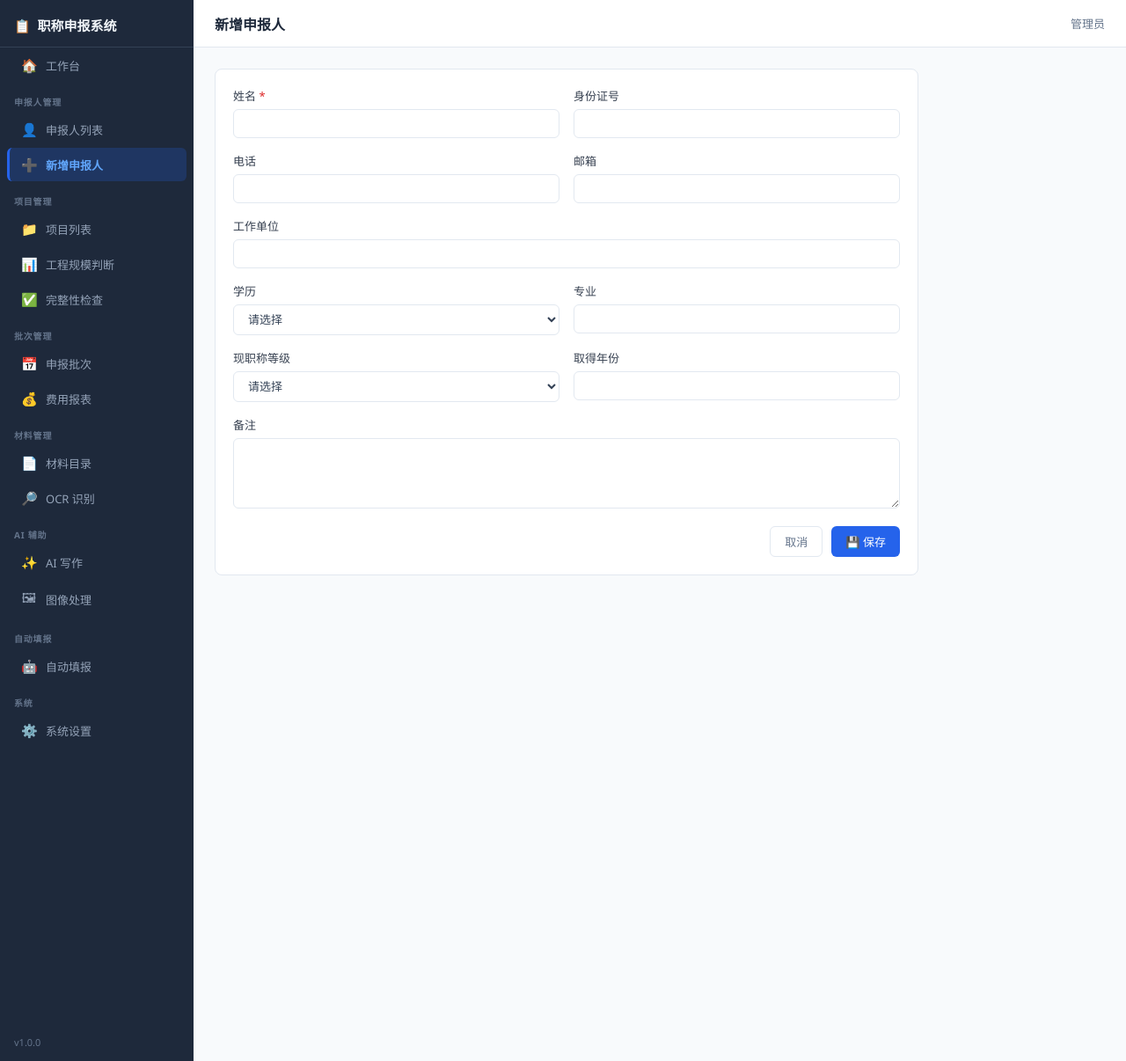
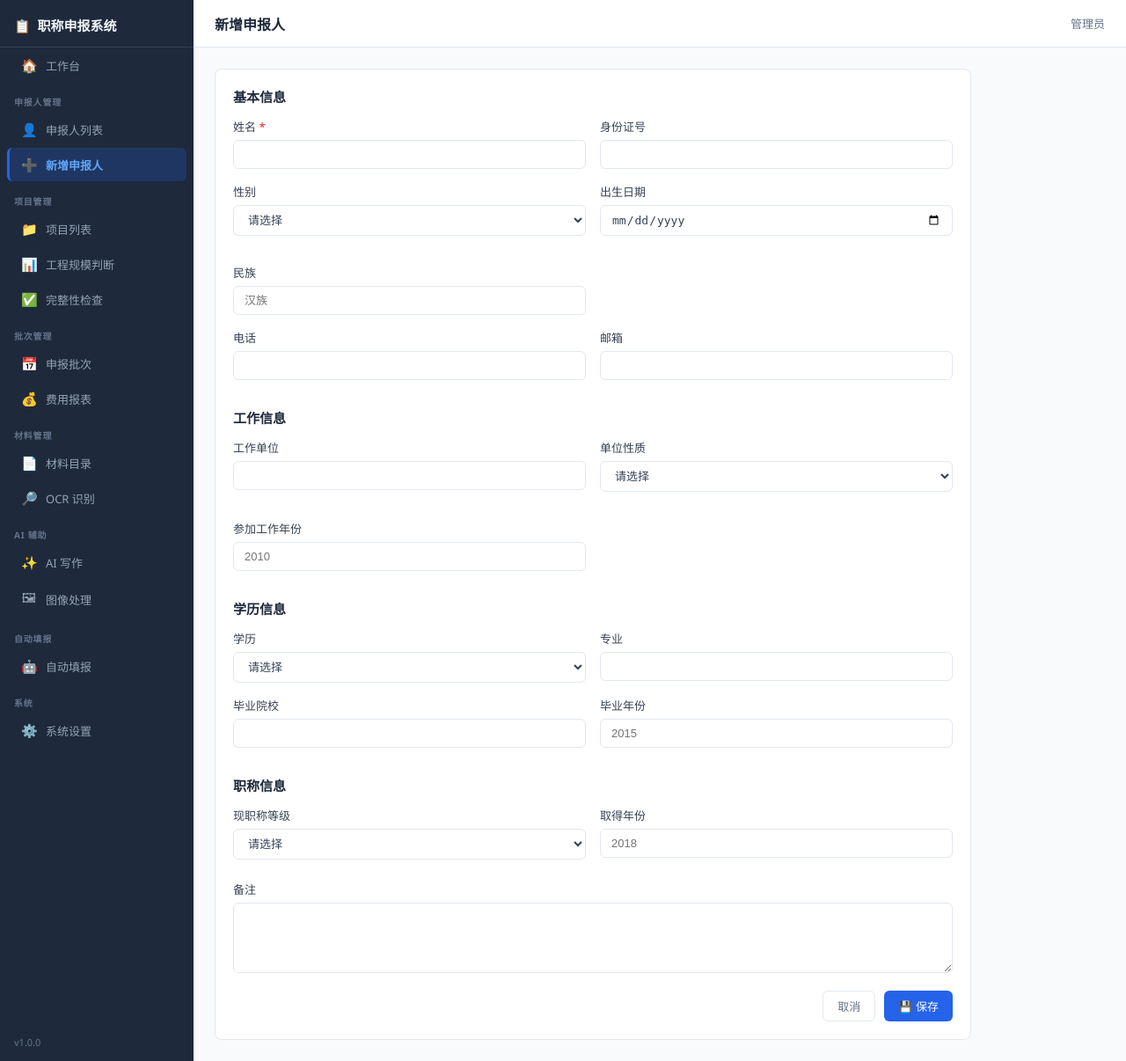
Before and after one commit to dadalaozong/Engineer, a Flask app: page /applicants/new in a window 1280 px wide. Shown: the whole page at 88% size. Run offline with Flask 3, Linux system fonts and the light colour scheme.

Commit message:
Fix form fields and add detail navigation links
- Update applicants/form.html with all missing fields (gender, birth_date,
  ethnicity, school, graduation_year, work_unit_type, work_start_year)
- Add "详情" link to applicants list page and OCR modal new row
- Fix OCR modal to save birth_date/gender as proper fields (not in notes)
- Fix projects/_form_data() to use apply_level/specialty/folder_path
- Add specialty dropdown to projects/form.html

Co-Authored-By: Claude Sonnet 4.6 <noreply@anthropic.com>
Claude-Session: https://claude.ai/code/session_01K55uSma4Qsr7j5UaJsyXnX

```diff
--- a/职称申报系统/routes/projects.py
+++ b/职称申报系统/routes/projects.py
@@ -11,11 +11,13 @@ def _form_data():
         batch_id=request.form.get("batch_id", ""),
         industry=request.form.get("industry", ""),
         committee=request.form.get("committee", ""),
-        level=request.form.get("level", ""),
+        apply_level=request.form.get("apply_level", ""),
+        specialty=request.form.get("specialty", ""),
         project_name=request.form.get("project_name", ""),
         project_type=request.form.get("project_type", ""),
         scale=request.form.get("scale", ""),
         role=request.form.get("role", ""),
+        folder_path=request.form.get("folder_path", ""),
         status=request.form.get("status", ""),
         notes=request.form.get("notes", ""),
     )
--- a/职称申报系统/templates/applicants/form.html
+++ b/职称申报系统/templates/applicants/form.html
@@ -7,8 +7,10 @@
 {% set v = applicant or {} %}
 {% set action = url_for('applicants.update', aid=v.get('id')) if is_edit else url_for('applicants.create') %}
 
-<div class="card" style="max-width:800px">
+<div class="card" style="max-width:860px">
   <form method="post" action="{{ action }}">
+
+    <div class="section-title">基本信息</div>
     <div class="form-row">
       <div class="form-group">
         <label class="form-label">姓名 <span style="color:#dc2626">*</span></label>
@@ -21,6 +23,25 @@
     </div>
     <div class="form-row">
       <div class="form-group">
+        <label class="form-label">性别</label>
+        <select class="form-control" name="gender">
+          <option value="">请选择</option>
+          {% for g in ['男','女'] %}
+          <option value="{{ g }}" {{ 'selected' if v.get('gender') == g }}>{{ g }}</option>
+          {% endfor %}
+        </select>
+      </div>
+      <div class="form-group">
+        <label class="form-label">出生日期</label>
+        <input class="form-control" name="birth_date" type="date" value="{{ v.get('birth_date','') }}">
+      </div>
+      <div class="form-group">
+        <label class="form-label">民族</label>
+        <input class="form-control" name="ethnicity" value="{{ v.get('ethnicity','') }}" placeholder="汉族">
+      </div>
+    </div>
+    <div class="form-row">
+      <div class="form-group">
         <label class="form-label">电话</label>
         <input class="form-control" name="phone" value="{{ v.get('phone','') }}">
       </div>
@@ -29,10 +50,29 @@
         <input class="form-control" name="email" type="email" value="{{ v.get('email','') }}">
       </div>
     </div>
-    <div class="form-group">
-      <label class="form-label">工作单位</label>
-      <input class="form-control" name="work_unit" value="{{ v.get('work_unit','') }}">
+
+    <div class="section-title" style="margin-top:16px">工作信息</div>
+    <div class="form-row">
+      <div class="form-group" style="flex:2">
+        <label class="form-label">工作单位</label>
+        <input class="form-control" name="work_unit" value="{{ v.get('work_unit','') }}">
+      </div>
+      <div class="form-group">
+        <label class="form-label">单位性质</label>
+        <select class="form-control" name="work_unit_type">
+          <option value="">请选择</option>
+          {% for t in ['国有企业','私营企业','事业单位','机关单位','外资企业','其他'] %}
+          <option value="{{ t }}" {{ 'selected' if v.get('work_unit_type') == t }}>{{ t }}</option>
+          {% endfor %}
+        </select>
+      </div>
+      <div class="form-group">
+        <label class="form-label">参加工作年份</label>
+        <input class="form-control" name="work_start_year" value="{{ v.get('work_start_year','') }}" placeholder="2010">
+      </div>
     </div>
+
+    <div class="section-title" style="margin-top:16px">学历信息</div>
     <div class="form-row">
       <div class="form-group">
         <label class="form-label">学历</label>
@@ -49,6 +89,18 @@
     </div>
     <div class="form-row">
       <div class="form-group">
+        <label class="form-label">毕业院校</label>
+        <input class="form-control" name="school" value="{{ v.get('school','') }}">
+      </div>
+      <div class="form-group">
+        <label class="form-label">毕业年份</label>
+        <input class="form-control" name="graduation_year" value="{{ v.get('graduation_year','') }}" placeholder="2015">
+      </div>
+    </div>
+
+    <div class="section-title" style="margin-top:16px">职称信息</div>
+    <div class="form-row">
+      <div class="form-group">
         <label class="form-label">现职称等级</label>
         <select class="form-control" name="title_level">
           {% for lvl in ['','助理工程师','工程师','高级工程师','正高级工程师'] %}
@@ -58,15 +110,21 @@
       </div>
       <div class="form-group">
         <label class="form-label">取得年份</label>
-        <input class="form-control" name="title_year" value="{{ v.get('title_year','') }}">
+        <input class="form-control" name="title_year" value="{{ v.get('title_year','') }}" placeholder="2018">
       </div>
     </div>
-    <div class="form-group">
+
+    <div class="form-group" style="margin-top:8px">
       <label class="form-label">备注</label>
-      <textarea class="form-control" name="notes">{{ v.get('notes','') }}</textarea>
+      <textarea class="form-control" name="notes" rows="3">{{ v.get('notes','') }}</textarea>
     </div>
-    <div class="modal-footer" style="margin-top:8px">
+
+    <div class="modal-footer" style="margin-top:16px">
+      {% if is_edit %}
+      <a href="{{ url_for('applicants.detail', aid=v.get('id')) }}" class="btn btn-outline">取消</a>
+      {% else %}
       <a href="{{ url_for('applicants.list_page') }}" class="btn btn-outline">取消</a>
+      {% endif %}
       <button class="btn btn-primary" type="submit">💾 保存</button>
     </div>
   </form>
```
Also changed, not shown: 职称申报系统/templates/applicants/list.html (+6 -1 lines), 职称申报系统/templates/projects/form.html (+9 -1 lines).
